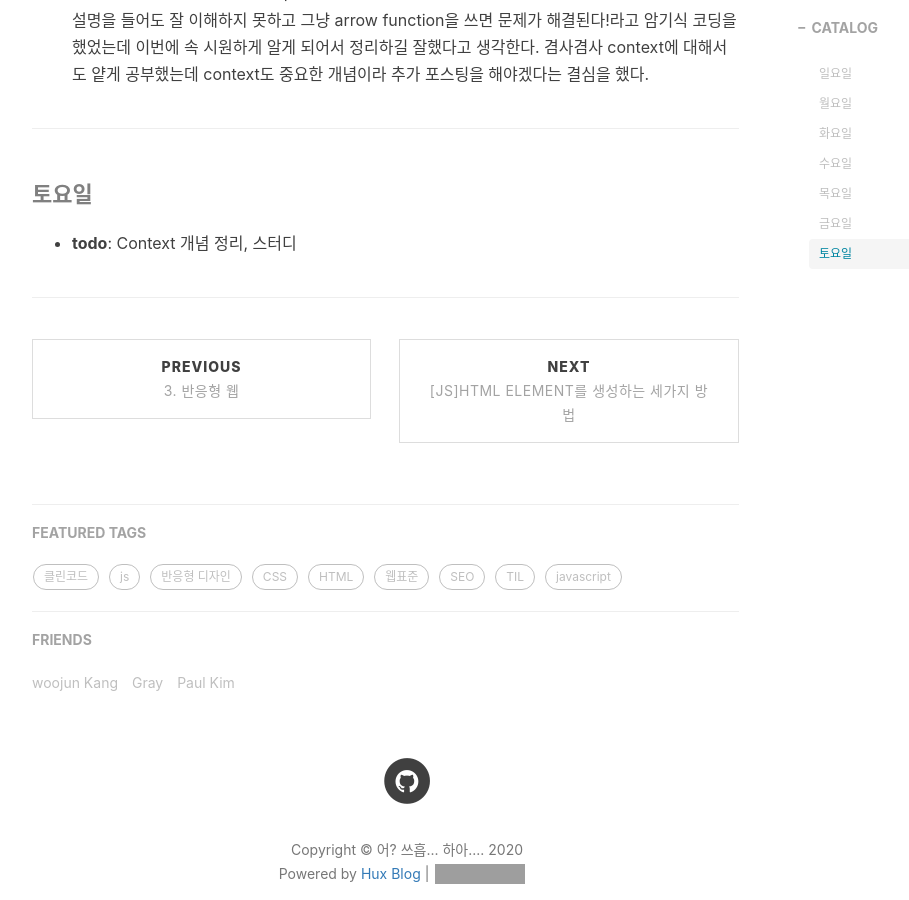
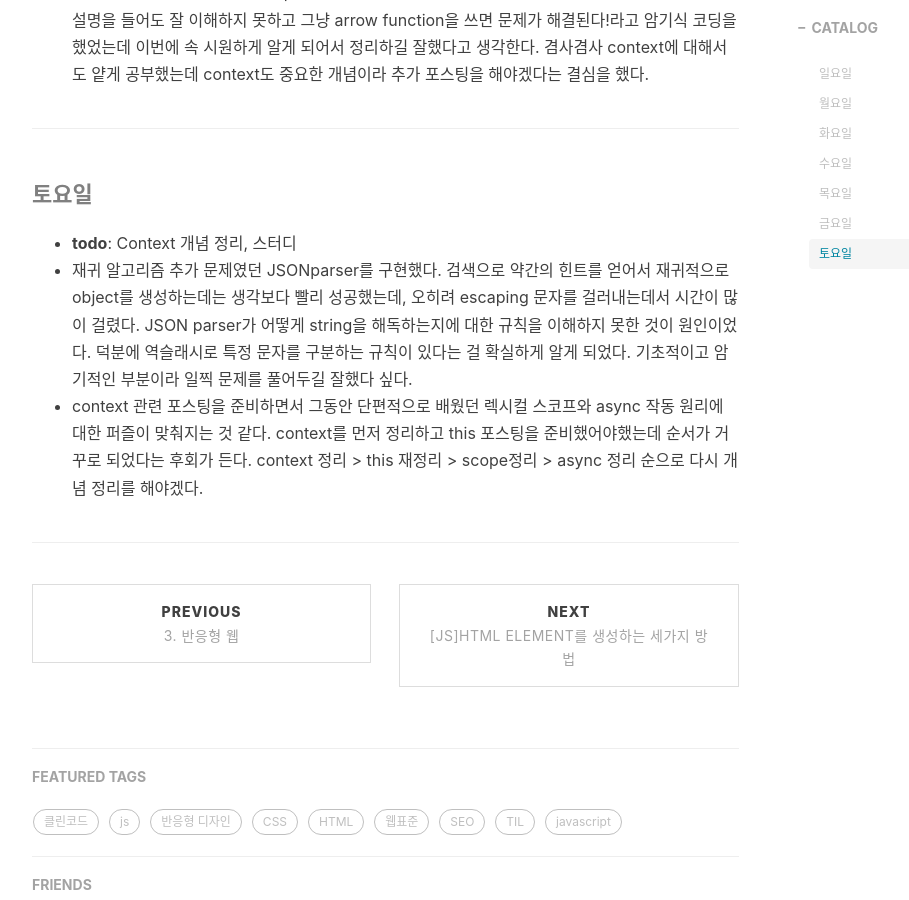
Before and after one commit to dkje/dkje.github.io, a Jekyll site: the page built from _posts/TIL/20-08-16-TILWeek3.markdown, in a window 1280 px wide and 900 px high, scrolled down 2350 px. Shown: the whole window, without its empty margins (233-1142 px from the left). Built offline with Jekyll 4.4.1, drawn with Linux system fonts in a browser that asks for light colours; nearby versions of some CDN libraries; comment, search, counter and statistics services are not loaded; grey boxes are pictures that could not be loaded.

Commit message:
[post] todo update

```diff
--- a/_posts/TIL/20-08-16-TILWeek3.markdown
+++ b/_posts/TIL/20-08-16-TILWeek3.markdown
@@ -64,5 +64,7 @@ tags:
 #### 토요일
 
 -   **todo**: Context 개념 정리, 스터디
+-   재귀 알고리즘 추가 문제였던 JSONparser를 구현했다. 검색으로 약간의 힌트를 얻어서 재귀적으로 object를 생성하는데는 생각보다 빨리 성공했는데, 오히려 escaping 문자를 걸러내는데서 시간이 많이 걸렸다. JSON parser가 어떻게 string을 해독하는지에 대한 규칙을 이해하지 못한 것이 원인이었다. 덕분에 역슬래시로 특정 문자를 구분하는 규칙이 있다는 걸 확실하게 알게 되었다. 기초적이고 암기적인 부분이라 일찍 문제를 풀어두길 잘했다 싶다.
+-   context 관련 포스팅을 준비하면서 그동안 단편적으로 배웠던 렉시컬 스코프와 async 작동 원리에 대한 퍼즐이 맞춰지는 것 같다. context를 먼저 정리하고 this 포스팅을 준비했어야했는데 순서가 거꾸로 되었다는 후회가 든다. context 정리 > this 재정리 > scope정리 > async 정리 순으로 다시 개념 정리를 해야겠다.
 
 ---
--- a/_posts/TIL/20-08-23-TILWeek4.markdown
+++ b/_posts/TIL/20-08-23-TILWeek4.markdown
@@ -14,9 +14,14 @@ tags:
 
 #### 일요일
 
+-   치팅데이. 리액트 강의 보고 남는 시간은 쉬었다.
+
 ---
 
 #### 월요일
+
+-   **todo**: 스터디, 프로젝트 아키텍쳐 구상, context 포스팅 정리
+-
 
 ---
 
```
